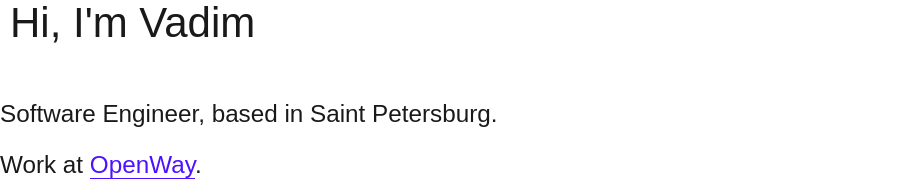
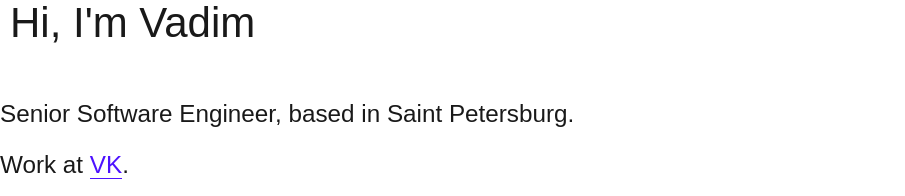
Before and after one commit to bmsdave/bmsdave.github.io, a Gatsby site: page / in a window 1280 px wide. Shown: the top 196 px of the page, 0-905 px from the left. Built offline with nearby package versions, Linux system fonts and the light colour scheme; Gatsby itself is replaced by a stand-in of ours; some packages are replaced by stand-ins of ours; no server answers.

Commit message:
update lead text

```diff
--- a/src/components/leadText/leadText.jsx
+++ b/src/components/leadText/leadText.jsx
@@ -10,11 +10,11 @@ export default class LeadText extends React.Component {
     return (
       <div className={this.props.className}>
         <FancyH1>Hi, I{"'"}m Vadim</FancyH1>
-        <H2>Software Engineer, based&nbsp;in&nbsp;Saint Petersburg.</H2>
+        <H2>Senior Software Engineer, based&nbsp;in&nbsp;Saint Petersburg.</H2>
         <H2>
           Work at{' '}
-          <a href="http://www.openwaygroup.com/" target="_blank">
-            OpenWay
+          <a href="https://vk.com/about" target="_blank">
+            VK
           </a>.
         </H2>
         <Text style={{ marginTop: 20 }}>
```
